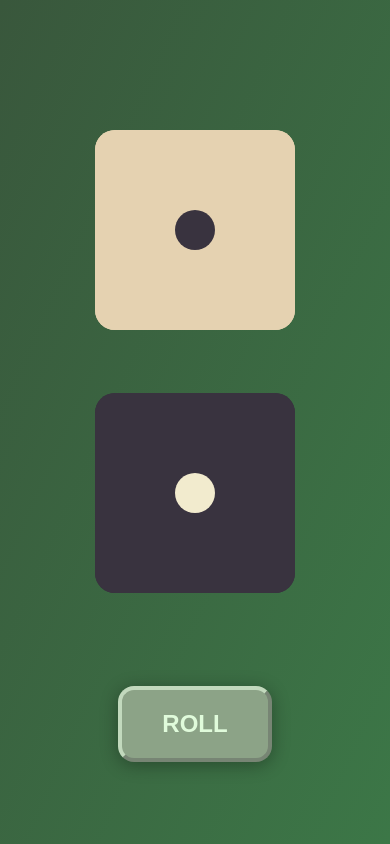
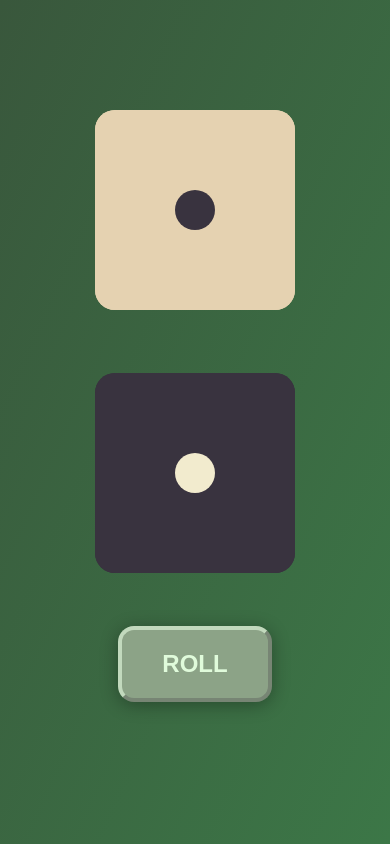
Before and after one commit to RybakV/dice-roll, a plain HTML site: page index.html in a window 390 px wide. Drawn offline with Linux system fonts and the light colour scheme.

Commit message:
small style mobile fix

```diff
--- a/css/style.css
+++ b/css/style.css
@@ -53,7 +53,7 @@ img {
     width: 300px;
     margin: 50px auto 0 auto; }
 .dice-board {
-    padding: 80px 40px;
+    padding: 60px 40px 40px;
 }
 .dice {
     position: relative;
```
